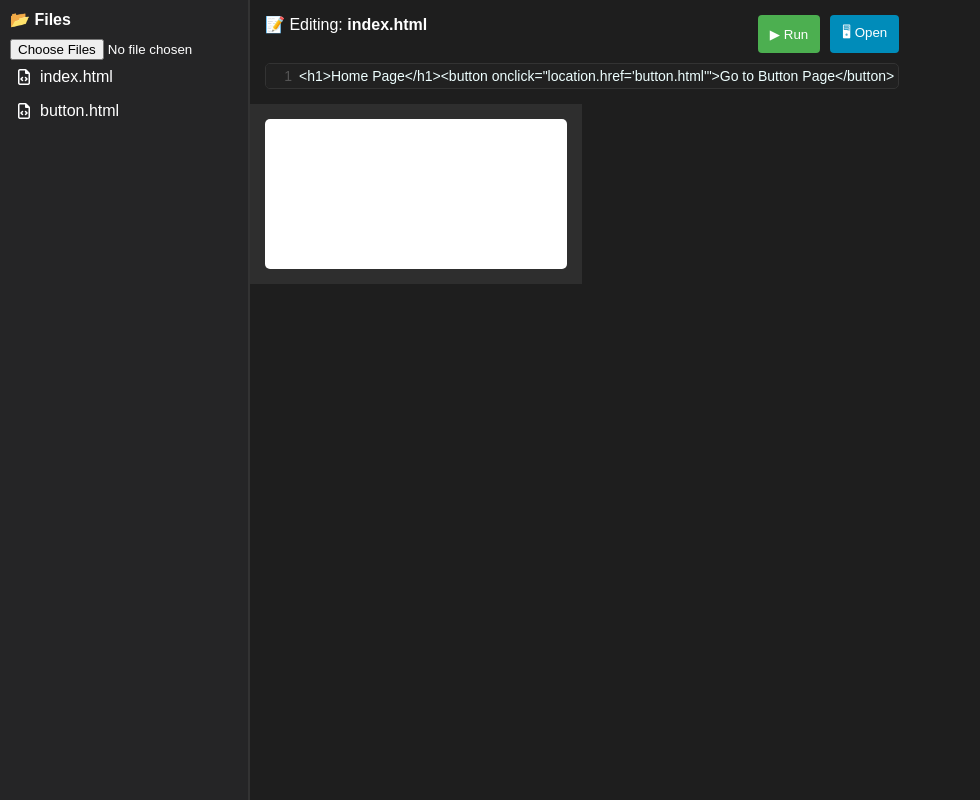
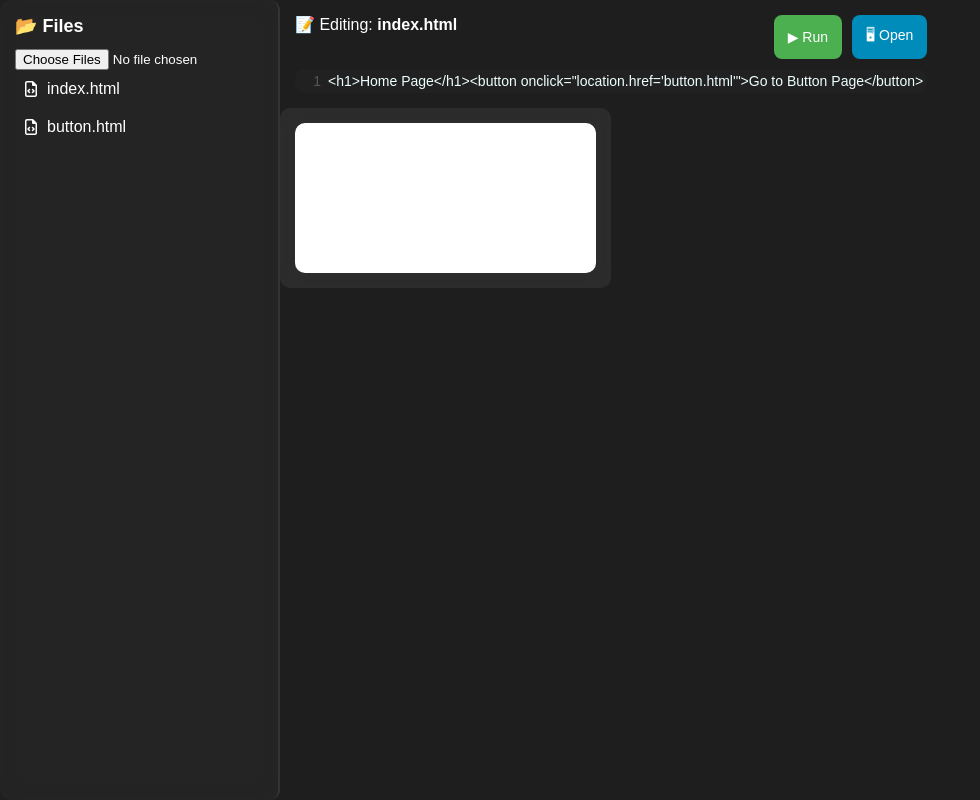
Before and after one commit to edittml/edittml.github.io, a plain HTML site: page index.html in a window 1280 px wide. Shown: the whole page, without its empty margins (0-980 px from the left). Drawn offline with nearby package versions, Linux system fonts and the light colour scheme.

Commit message:
Update index.html

```diff
--- a/index.html
+++ b/index.html
@@ -3,7 +3,7 @@
 <head>
     <meta charset="UTF-8">
     <meta name="viewport" content="width=device-width, initial-scale=1.0">
-    <title>VS Code Web Editor</title>
+    <title>Modern VS Code Web Editor</title>
 
     <!-- CodeMirror -->
     <link rel="stylesheet" href="https://cdnjs.cloudflare.com/ajax/libs/codemirror/5.65.0/codemirror.min.css">
@@ -17,6 +17,7 @@
     <script src="https://kit.fontawesome.com/a076d05399.js"></script>
 
     <style>
+        /* General Styles */
         * {
             box-sizing: border-box;
             margin: 0;
@@ -29,29 +30,34 @@
             background: #1e1e1e;
             color: white;
         }
+
+        /* Sidebar */
         .sidebar {
-            width: 250px;
-            background: #252526;
-            padding: 10px;
+            width: 280px;
+            background: rgba(37, 37, 38, 0.9);
+            padding: 15px;
             display: flex;
             flex-direction: column;
             border-right: 2px solid #333;
+            backdrop-filter: blur(10px);
+            border-radius: 10px;
         }
         .sidebar h2 {
-            font-size: 16px;
-            margin-bottom: 10px;
+            font-size: 18px;
+            margin-bottom: 12px;
         }
         .file-list {
             flex-grow: 1;
             overflow-y: auto;
             list-style: none;
+            padding-right: 5px;
         }
         .file-list li {
             display: flex;
             align-items: center;
-            padding: 8px;
+            padding: 10px;
             cursor: pointer;
-            border-radius: 4px;
+            border-radius: 8px;
             transition: 0.3s;
             gap: 10px;
         }
@@ -59,8 +65,10 @@
             font-size: 16px;
         }
         .file-list li:hover, .file-list li.active {
-            background: #007ACC;
+            background: rgba(0, 122, 204, 0.6);
         }
+
+        /* Editor & Preview */
         .editor-container {
             flex: 1;
             display: flex;
@@ -77,57 +85,71 @@
             gap: 10px;
         }
         .buttons button {
-            padding: 8px 12px;
+            padding: 10px 14px;
             background: #4CAF50;
             border: none;
             cursor: pointer;
-            border-radius: 4px;
+            border-radius: 8px;
             color: white;
+            font-size: 14px;
             transition: 0.3s;
         }
         .buttons .btn-window {
             background: #008CBA;
         }
+        .buttons button:hover {
+            opacity: 0.8;
+        }
+
         .CodeMirror {
             flex: 1;
             height: calc(100vh - 100px);
-            border: 1px solid #333;
-            border-radius: 5px;
+            border: none;
+            border-radius: 10px;
             font-size: 14px;
+            background: rgba(37, 37, 38, 0.9);
         }
+
         .preview-container {
             width: 50%;
             padding: 15px;
-            background: #2e2e2e;
+            background: rgba(46, 46, 46, 0.9);
             display: flex;
             flex-direction: column;
+            backdrop-filter: blur(10px);
+            border-radius: 10px;
         }
         iframe {
             flex: 1;
             width: 100%;
             border: none;
             background: white;
-            border-radius: 5px;
+            border-radius: 10px;
         }
+
+        /* Context Menu */
         .context-menu {
             position: absolute;
-            background: #333;
-            border-radius: 5px;
+            background: rgba(51, 51, 51, 0.95);
+            border-radius: 10px;
             display: none;
             flex-direction: column;
-            box-shadow: 0px 0px 10px rgba(0,0,0,0.5);
+            box-shadow: 0px 0px 15px rgba(0,0,0,0.3);
+            backdrop-filter: blur(10px);
+            overflow: hidden;
         }
         .context-menu button {
             background: none;
             color: white;
             border: none;
-            padding: 8px;
+            padding: 12px;
             text-align: left;
             cursor: pointer;
             width: 100%;
+            font-size: 14px;
         }
         .context-menu button:hover {
-            background: #555;
+            background: rgba(255, 255, 255, 0.1);
         }
     </style>
 </head>
@@ -190,14 +212,6 @@
             }
         }
 
-        function selectFile(fileName) {
-            files[currentFile] = editor.getValue();
-            currentFile = fileName;
-            document.getElementById("fileName").textContent = fileName;
-            editor.setValue(files[currentFile]);
-            updateFileList();
-        }
-
         function runCode() {
             const iframe = document.getElementById("output").contentWindow.document;
             iframe.open();
```
